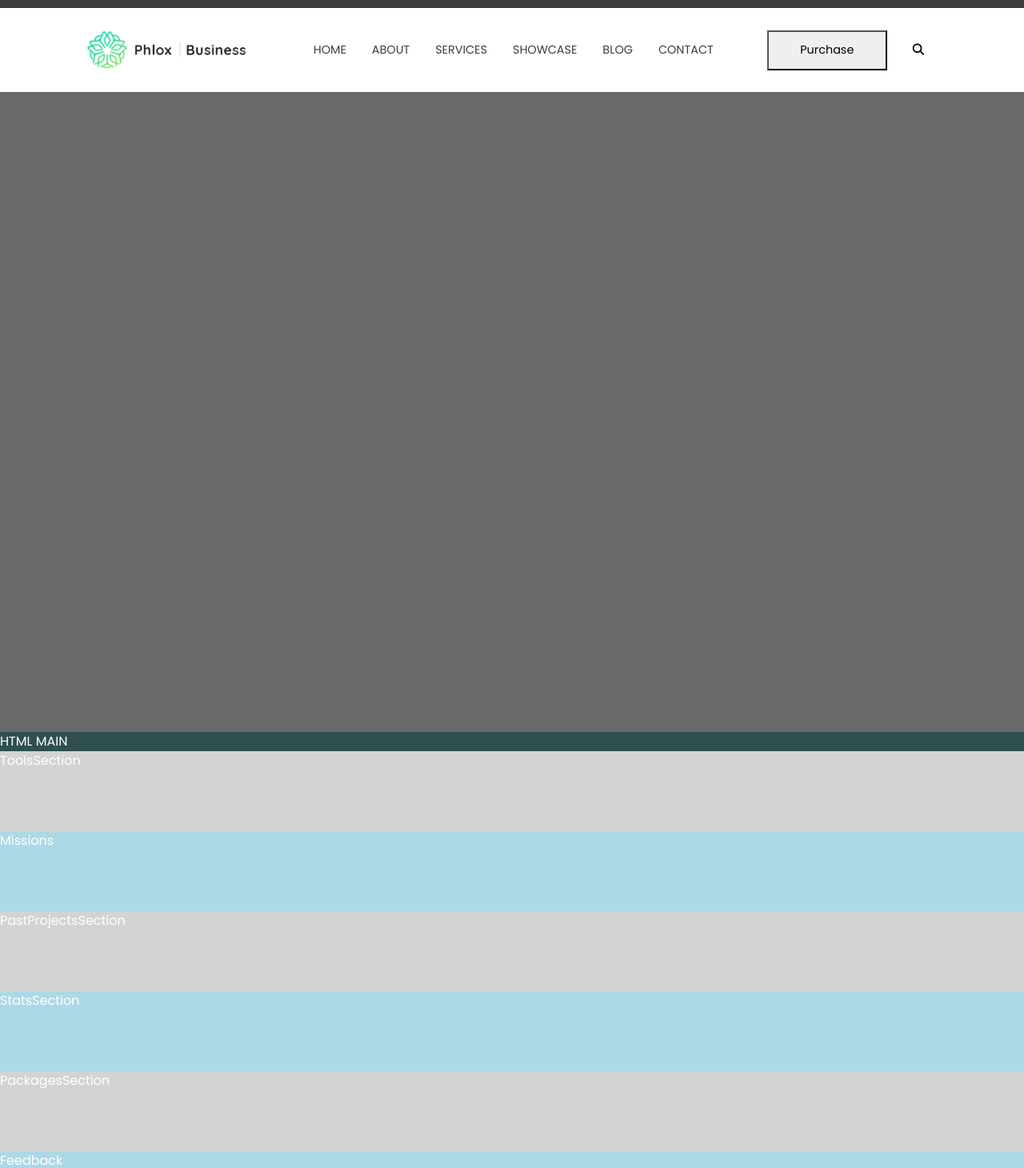
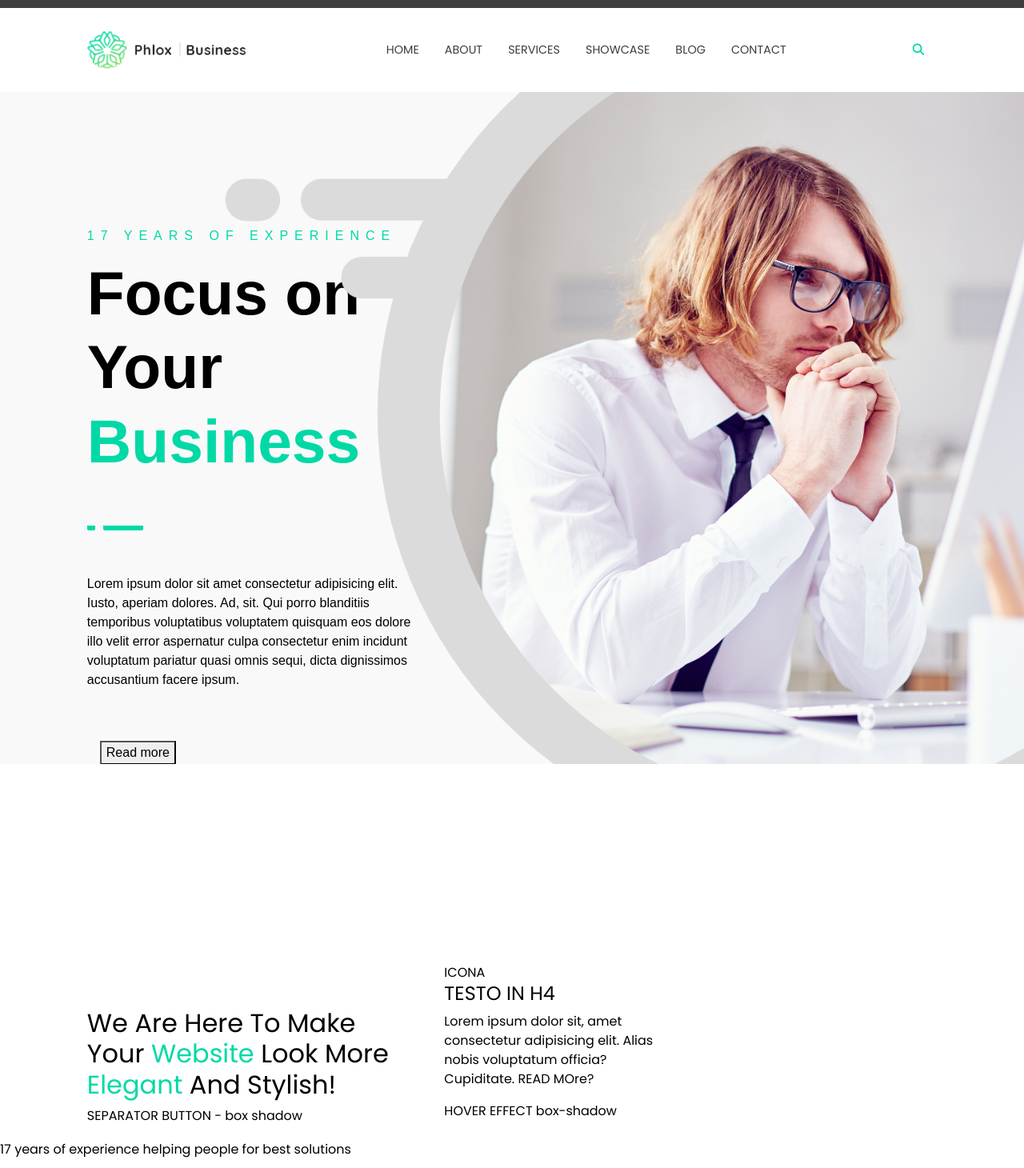
Before and after one commit to MarBozzz/proj-html-vuejs, a Vue app: page / in a window 1280 px wide. Shown: the part 30-1490 px from the top of the page at 80% size. Built offline with nearby package versions, Linux system fonts and the light colour scheme; a small style sheet from the web is missing.

Commit message:
[added] header, jumbotron, 4 sections basic struct

```diff
--- a/package.json
+++ b/package.json
@@ -10,6 +10,7 @@
   },
   "dependencies": {
     "@fontsource/poppins": "^4.5.10",
+    "@fontsource/ubuntu": "^4.5.11",
     "@fortawesome/fontawesome-free": "^6.2.1",
     "bootstrap": "^5.2.3",
     "vue": "^3.2.41"
--- a/src/components/AppHeader.vue
+++ b/src/components/AppHeader.vue
@@ -61,7 +61,8 @@ export default {
       <div class="header-right">
         <!-- <a class="btn" href="#"></a> -->
         <!-- I button saranno sostituiti con una mixin -->
-        <button class="mb-btn btn-warning mx-3">Purchase</button>
+        <!-- <button class="mb-btn btn-warning mx-3">Purchase</button> -->
+
         <i class="fa-solid fa-magnifying-glass px-3"></i>
       </div>
     </div>
@@ -79,6 +80,9 @@ header {
     background-color: #3D3D3D;
     span {
       font-size: .8rem;
+    }
+    .header-right {
+      @include button(main-button);
     }
   }
   .lower-header {
@@ -104,6 +108,11 @@ header {
         }
       }
     }
+    .header-right{
+      i {
+        color: $main-color
+      }
+    }
   }
 }
 
--- a/src/components/AppJumbotron.vue
+++ b/src/components/AppJumbotron.vue
@@ -6,7 +6,37 @@ export default {
 
 
 <template>
-  <div class="jumbotron">
+  <div class="jumbotron position-relative">
+
+    <div class="mb-container">
+      <div class="text-container">
+        <h5 class="">17 years of experience</h5>
+        <h1 class="py-2">Focus on Your&ensp;<span class="hchangecolor">Business</span></h1>
+
+        <div class="styled-line">
+          <div class="segm-one"></div>
+          <div class="segm-two"></div>
+          <div class="segm-three"></div>
+        </div>
+
+        <p class="py-5">Lorem ipsum dolor sit amet consectetur adipisicing elit. Iusto, aperiam dolores. Ad, sit. Qui porro blanditiis temporibus voluptatibus voluptatem quisquam eos dolore illo velit error aspernatur culpa consectetur enim incidunt voluptatum pariatur quasi omnis sequi, dicta dignissimos accusantium facere ipsum.</p>
+        <button class="mb-btn btn-warning mx-3">Read more</button>
+      </div>
+      <div class="swipe-controls w-50 d-flex justify-content-between py-5">
+        <h4>Facebook - Instagram - Youtube - Twitter</h4>
+        <button class="mb-btn btn-warning mx-3">Swipe button</button>
+      </div>
+
+    </div>
+
+    <div class="image-container position-absolute d-flex align-items-center">
+      <img src="../assets/images/Group-35-2x.png" alt="Jumbotron Image">
+    </div>
+
+
+    <div class="d-flex align-items-center">
+
+    </div>
 
 
   </div>
@@ -17,8 +47,62 @@ export default {
 @use '../styles/partials/mixins' as *;
 
 .jumbotron {
-  height: 100vh;
-  background-color: dimgrey;
+  height: 105vh;
+  background-color: #F9F9F9;
+  font-family: "Ubuntu", sans-serif;
+  color: black;
+  overflow: hidden;
+}
+.text-container {
+  width: 40%;
+  h5 {
+    padding-top: 170px;
+    font-size: 1rem;
+    text-transform: uppercase;
+    letter-spacing: .5rem;
+    color: $main-color;
+  }
+  h1 {
+    font-weight: 900;
+
+  }
+  .styled-line {
+    .segm-one {
+      display: inline-block;
+      width: 10px;
+      height: 50px;
+      border-bottom: 6px solid $main-color;
+      border-radius: 2px;
+    }
+    .segm-two {
+      display: inline-block;
+      width: 10px;
+      height: 50px;
+    }
+    .segm-three {
+      display: inline-block;
+      width: 50px;
+      height: 50px;
+      border-bottom: 6px solid $main-color;
+      border-radius: 2px;
+    }
+
+  }
+  /*h1::after {
+    content: '';
+    display: block;
+    width: 100px;
+    height: 50px;
+    border-bottom: 6px solid $main-color;
+    border-radius: 2px;
+  }*/
+}
+.image-container {
+  top: 0;
+  right: 0;
+  img {
+    transform: translate(+22%, -13%);
+  }
 }
 
 </style>
--- a/src/components/AppMain.vue
+++ b/src/components/AppMain.vue
@@ -29,7 +29,6 @@ export default {
 
 <template>
   <main>
-    HTML MAIN
     <ToolsSection />
     <MissionsSection />
     <PastProjectsSection />
--- a/src/components/mainComponents/MissionsSection.vue
+++ b/src/components/mainComponents/MissionsSection.vue
@@ -6,15 +6,41 @@ export default {
 
 
 <template>
-  <section>
-    Missions
+  <section class="d-flex">
+
+    <div class="images-container">
+      2 photo in position rel/abs + box shadow
+    </div>
+
+    <div class="text-container">
+          <h2>
+            Learn more about our <span class="hchangecolor">missions</span>
+          </h2>
+          SEPARATOR
+          <p>Lorem ipsum dolor sit amet consectetur adipisicing elit. Amet est quia inventore, obcaecati excepturi similique optio necessitatibus beatae aliquid nostrum quisquam iusto, reiciendis corrupti neque maxime velit soluta quidem, incidunt in. Aliquid ab, quis ipsam eius numquam illo accusantium aut.</p>
+          BUTTON - box shadow
+        </div>
   </section>
 </template>
 
 
 <style lang="scss" scoped>
+@use '../../styles/partials/vars' as *;
+@use '../../styles/partials/mixins' as *;
+
 section {
-  min-height: 100px;
-  background-color: lightblue;
+  padding-top: 210px;
+  padding-bottom: 320px;
+  background-color: #F9F9F9;
+  .images-container {
+    width: 60%;
+  }
+  .text-container {
+    width: 40%;
+    padding-top: 140px;
+    h2 {
+      text-transform: lowercase;
+    }
+  }
 }
 </style>
--- a/src/components/mainComponents/PastProjectsSection.vue
+++ b/src/components/mainComponents/PastProjectsSection.vue
@@ -7,14 +7,82 @@ export default {
 
 <template>
   <section>
-    PastProjectsSection
+    <div class="mb-container">
+      <div class="row d-flex flex-column">
+
+        <div class="text-container col-12">
+
+          <div class="text-left-side">
+            SEPARATOR
+            <h2>
+              Our recent <span class="hchangecolor">web designs</span> & some examples of past <span class="hchangecolor">projects</span>
+            </h2>
+            SEPARATOR
+          </div>
+          <div class="text-right-side">
+            <p>Lorem ipsum dolor sit amet consectetur adipisicing elit. Minima architecto quaerat excepturi possimus, a facilis laudantium libero eaque sequi velit autem ullam aliquam est non dolorem iure quae nulla? Aspernatur enim libero recusandae, obcaecati porro doloribus autem voluptatum totam architecto. Aperiam saepe a recusandae nulla id fugit optio voluptates veritatis.</p>
+          </div>
+
+        </div>
+
+        <!-- elementi da ciclare -->
+        <div class="boxes-container col-12">
+          <div class="row d-flex flex-wrap">
+            <div class="square-box col-3">
+              <img src="../../assets/images/ina-soulis-227104-unsplash-1024x1024.jpg" alt="">
+            </div>
+            <div class="square-box col-3">
+              <img src="../../assets/images/ina-soulis-227104-unsplash-1024x1024.jpg" alt="">
+            </div>
+            <div class="square-box col-3">
+              <img src="../../assets/images/ina-soulis-227104-unsplash-1024x1024.jpg" alt="">
+            </div>
+            <div class="square-box col-3">
+              <img src="../../assets/images/ina-soulis-227104-unsplash-1024x1024.jpg" alt="">
+            </div>
+            <div class="square-box col-3">
+              <img src="../../assets/images/ina-soulis-227104-unsplash-1024x1024.jpg" alt="">
+            </div>
+            <div class="square-box col-3">
+              <img src="../../assets/images/ina-soulis-227104-unsplash-1024x1024.jpg" alt="">
+            </div>
+            <div class="square-box col-3">
+              <img src="../../assets/images/ina-soulis-227104-unsplash-1024x1024.jpg" alt="">
+            </div>
+            <div class="square-box col-3">
+              <img src="../../assets/images/ina-soulis-227104-unsplash-1024x1024.jpg" alt="">
+            </div>
+          </div>
+        </div>
+
+        <div class="button col-12">BUTTON box shadow</div>
+
+      </div>
+    </div>
+
+    <span class="text-rotated-anticlockwise">17 years of experience helping people for best solutions</span>
+
   </section>
 </template>
 
 
 <style lang="scss" scoped>
+@use '../../styles/partials/vars' as *;
+@use '../../styles/partials/mixins' as *;
+
 section {
-  min-height: 100px;
-  background-color: lightgrey;
+  padding-top: 200px;
+  padding-bottom: 200px;
+  background-color: #FFFFFF;
+
+}
+
+.text-container {
+  .text-left-side {
+    width: 40%;
+  }
+  .text-right-side {
+    width: 60%;
+  }
 }
 </style>
--- a/src/components/mainComponents/StatsSection.vue
+++ b/src/components/mainComponents/StatsSection.vue
@@ -7,14 +7,22 @@ export default {
 
 <template>
   <section>
-    StatsSection
+    <div class="box left"></div>
+    <div class="box right"></div>
   </section>
 </template>
 
 
 <style lang="scss" scoped>
+@use '../../styles/partials/vars' as *;
+@use '../../styles/partials/mixins' as *;
+
 section {
-  min-height: 100px;
-  background-color: lightblue;
+  padding-top: 200px;
+  padding-bottom: 200px;
+  background-color: #F9F9F9;
+  .box {
+    width: 46%;
+  }
 }
 </style>
--- a/src/components/mainComponents/ToolsSection.vue
+++ b/src/components/mainComponents/ToolsSection.vue
@@ -7,14 +7,60 @@ export default {
 
 <template>
   <section>
-    ToolsSection
+    <div class="mb-container">
+      <div class="row">
+
+        <div class="text-container">
+          <h2>
+            We are here to make your <span class="hchangecolor">website</span> look more <span class="hchangecolor">elegant</span> and stylish!
+          </h2>
+          SEPARATOR
+          BUTTON - box shadow
+        </div>
+
+        <!-- da ciclare dinamicamente -->
+        <div class="box-container">
+          <div class="row d-flex flex-wrap">
+            <div class="col-6 p-4 d-flex flex-column">
+              <div class="icon">ICONA</div>
+              <h4>TESTO IN H4</h4>
+              <p>Lorem ipsum dolor sit, amet consectetur adipisicing elit. Alias nobis voluptatum officia? Cupiditate. READ MOre?</p>
+              HOVER EFFECT
+              box-shadow
+            </div>
+            <div class="col-6"></div>
+            <div class="col-6"></div>
+            <div class="col-6"></div>
+          </div>
+        </div>
+
+      </div>
+
+    </div>
+
+    <span class="text-rotated-anticlockwise">17 years of experience helping people for best solutions</span>
+
   </section>
 </template>
 
 
 <style lang="scss" scoped>
+@use '../../styles/partials/vars' as *;
+@use '../../styles/partials/mixins' as *;
+
 section {
-  min-height: 100px;
-  background-color: lightgrey;
+  padding-top: 225px;
+  padding-bottom: 260px;
+  background-color: #FFFFFF;
+  .text-container {
+    padding-top: 80px;
+    width: 40%;
+    h2 {
+      text-transform: capitalize;
+    }
+  }
+  .box-container {
+    width: 60%;
+  }
 }
 </style>
--- a/src/styles/_general.scss
+++ b/src/styles/_general.scss
@@ -7,15 +7,17 @@
 // npm i "@fontsource/poppins"
 @import 'node_modules/@fontsource/poppins/index.css';
 
+// npm i "@fontsource/ubuntu"
+@import 'node_modules/@fontsource/ubuntu/index.css';
+
 //npm i @fortawesome/fontawesome-free
 @import 'node_modules/@fortawesome/fontawesome-free/css/all.min.css';
 
 
 body {
   font-family: $main-font;
-  background-color: $main-color;
   min-height: 100vh;
-  color: white;
+  color: black;
   margin: 0 auto;
 }
 
@@ -23,8 +25,20 @@ body {
   width: 83%;
   margin: 0 auto;
 }
-
+/*
 .mb-btn {
   width: 150px;
   height: 50px;
+}*/
+
+h1 {
+  font-size: 4.8rem;
 }
+
+.hchangecolor {
+  color: $main-color;
+}
+
+img {
+  max-width: 100%;
+}
--- a/src/styles/partials/_mixins.scss
+++ b/src/styles/partials/_mixins.scss
@@ -0,0 +1,12 @@
+@mixin button($type: ''){
+  width: 150px;
+  height: 50px;
+  background-color: white;
+  border: 1px solid black;
+
+  @if $type =='main-button'{
+    background-color: green;
+  } @else if $type =='black-button' {
+    background-color: black;
+  }
+}
--- a/src/styles/partials/_vars.scss
+++ b/src/styles/partials/_vars.scss
@@ -1,4 +1,4 @@
 
-$main-color: white;
+$main-color: #00D9A6;
 
 $main-font : "Poppins", sans-serif;
```
Also changed, not shown: 1 other file (tests, documents, lock files or other folders).
